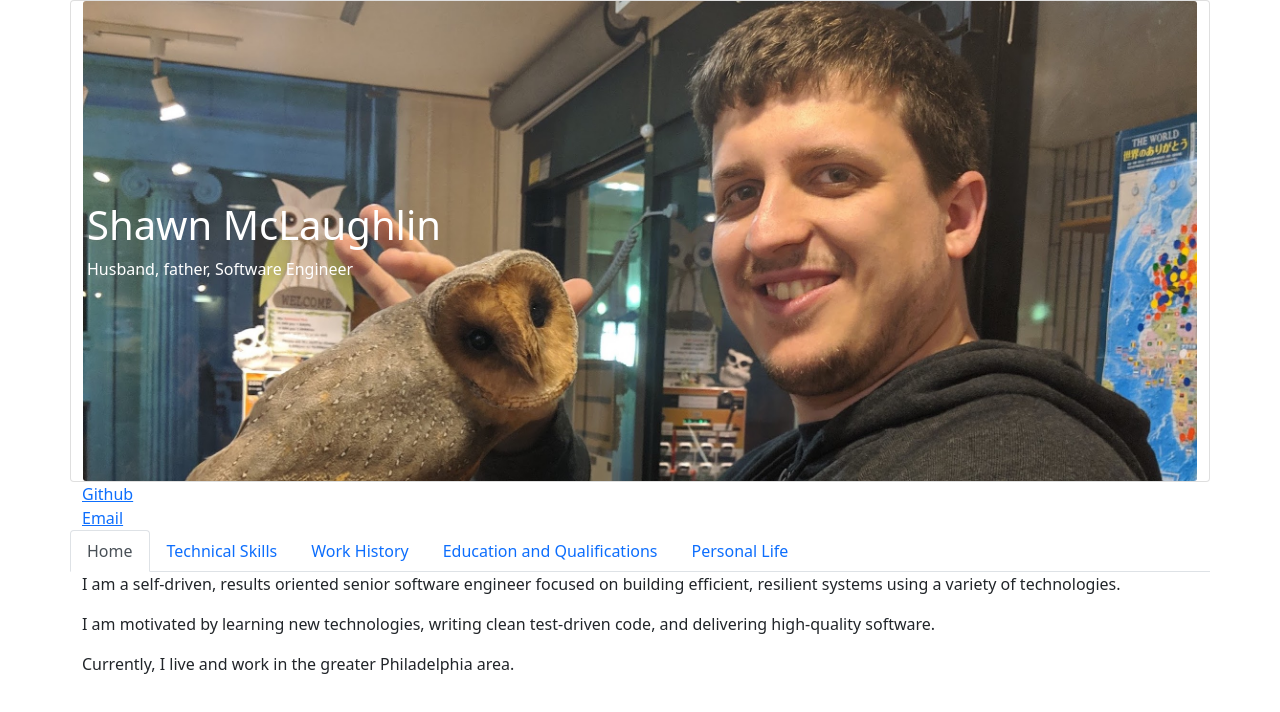
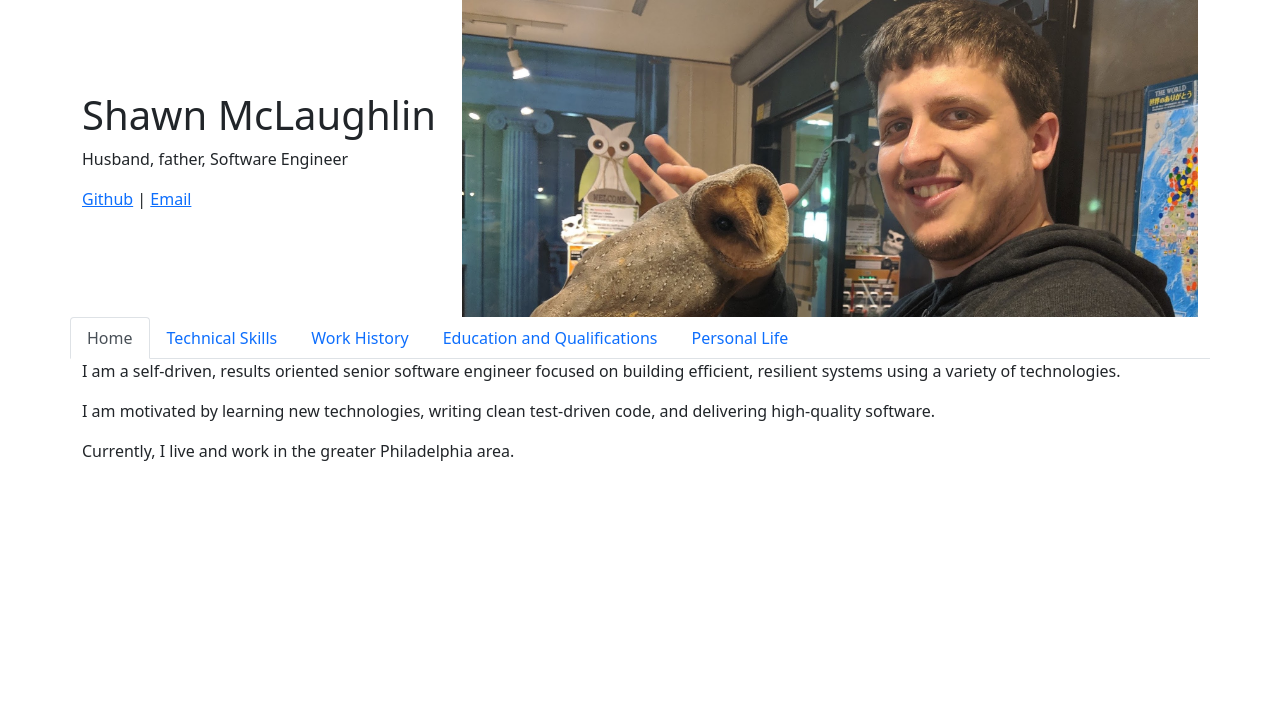
Before and after one commit to Shawn-McLaughlin/Shawn-McLaughlin.github.io, a plain HTML site: page index.html in a window 1280 px wide. Drawn offline with nearby package versions, Linux system fonts and the light colour scheme.

Commit message:
Updated header layout

```diff
--- a/index.html
+++ b/index.html
@@ -9,25 +9,24 @@
     </head>
     <body>
         <div class="container">
-            <div class="row">
-                <div class="card ">
-                    <img src="images/me-and-owl.jpg" class="card-img img-fluid"/>
-                    <div class="card-img-overlay d-flex">
-                        <div class="align-self-center">
-                            <h1 class="card-title text-white">Shawn McLaughlin</h1>
-                            <p class="card-text text-white">Husband, father, Software Engineer</p>
-                        </div>
-                    </div>
+            <div class="row align-items-center">
+                <div class="col-4">
+                    <h1 class="card-title">Shawn McLaughlin</h1>
+                    <p class="card-text">Husband, father, Software Engineer</p>
+                    <p>
+                        <a href="https://www.github.com/Shawn-McLaughlin">Github</a>
+                        |
+                        <a href="mailto:shawn@shawnmclaughlin.dev">Email</a>
+                    </p>
                 </div>
-            </div>
-            <div class="row">
-                <a href="https://www.github.com/Shawn-McLaughlin">Github</a>
-                <a href="mailto:shawn@shawnmclaughlin.dev">Email</a>
+                <div class="col-8">
+                    <img src="images/me-and-owl.jpg" class="img-fluid"/>
+                </div>
             </div>
             <div class="row">
                 <ul class="nav nav-tabs">
                     <li class="nav-item">
-                        <a href="#technical" class="nav-link active" data-bs-toggle="tab">Home</a>
+                        <a href="#home" class="nav-link active" data-bs-toggle="tab">Home</a>
                     </li>
                     <li class="nav-item">
                         <a href="#technical" class="nav-link" data-bs-toggle="tab">Technical Skills</a>
@@ -43,7 +42,7 @@
                     </li>
                 </ul>
                 <div class="tab-content">
-                    <div class="tab-pane fade show active" id="technical">
+                    <div class="tab-pane fade show active" id="home">
                         <p>I am a self-driven, results oriented senior software engineer focused on building efficient, resilient systems using a variety of technologies.</p>
                         <p>I am motivated by learning new technologies, writing clean test-driven code, and delivering high-quality software.</p>
                         <p>Currently, I live and work in the greater Philadelphia area.</p>
```
